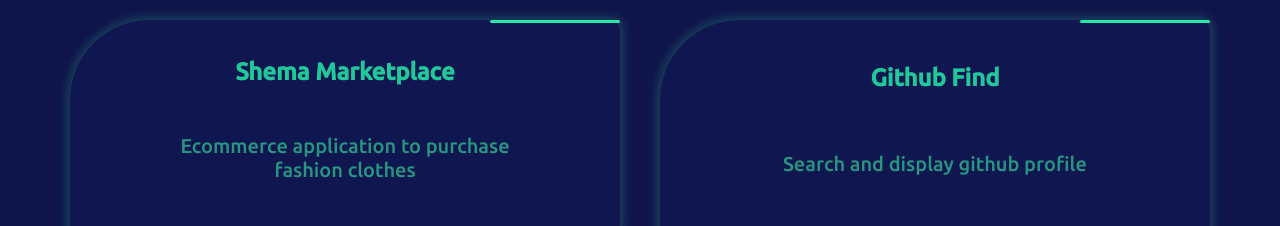
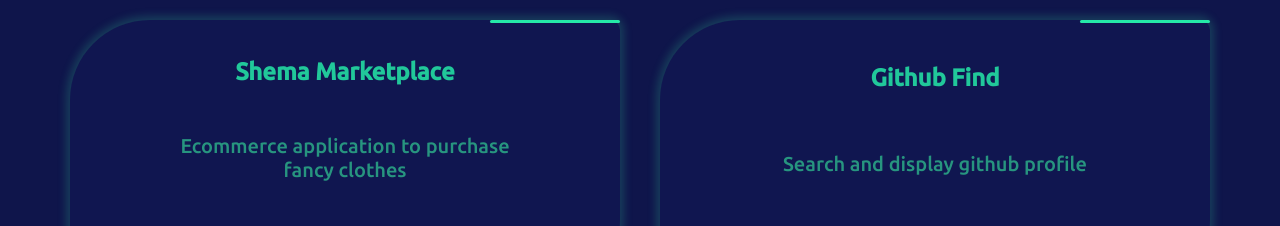
Before and after one commit to Bereky/portfolio-old, a React (Create React App) app: page / in a window 1280 px wide. Shown: the part 1680-1906 px from the top of the page. Built offline with nearby package versions, Linux system fonts and the light colour scheme.

Commit message:
description edit

```diff
--- a/src/components/Project/Project.js
+++ b/src/components/Project/Project.js
@@ -9,7 +9,7 @@
                     <Banner name="Projects"/>
             </div>
                 <div className="project-cards-container"  >
-                    <Card projectHeader={"Shema Marketplace"} projectDescription={"Ecommerce application to purchase fashion clothes"} previewSite={"https://timely-lokum-191a6b.netlify.app/"} sourceSite={"https://github.com/Bereky/mern-ecommerce"}/>
+                    <Card projectHeader={"Shema Marketplace"} projectDescription={"Ecommerce application to purchase fancy clothes"} previewSite={"https://timely-lokum-191a6b.netlify.app/"} sourceSite={"https://github.com/Bereky/mern-ecommerce"}/>
                     <Card projectHeader={"Github Find"} projectDescription={"Search and display github profile"} previewSite={"https://dreamy-otter-ed3b13.netlify.app/"} sourceSite={"https://github.com/Bereky/Github-find"}/>
                     <Card projectHeader={"Express Bus"} projectDescription={"Passenger registration and ticket selling system"} previewSite={false} sourceSite={"https://github.com/Bereky/Express-bus"}/>
                     <Card projectHeader={"የአማርኛ ኪቦርድ"} projectDescription={"A browser based Amharic keyboard"} previewSite={"https://remarkable-dodol-8876e4.netlify.app/"} sourceSite={"https://github.com/Bereky/Amharic-keyboard"}/>
```
